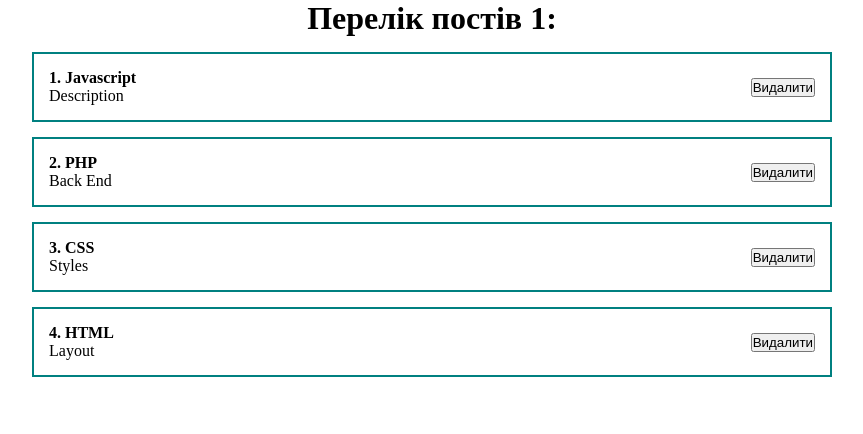
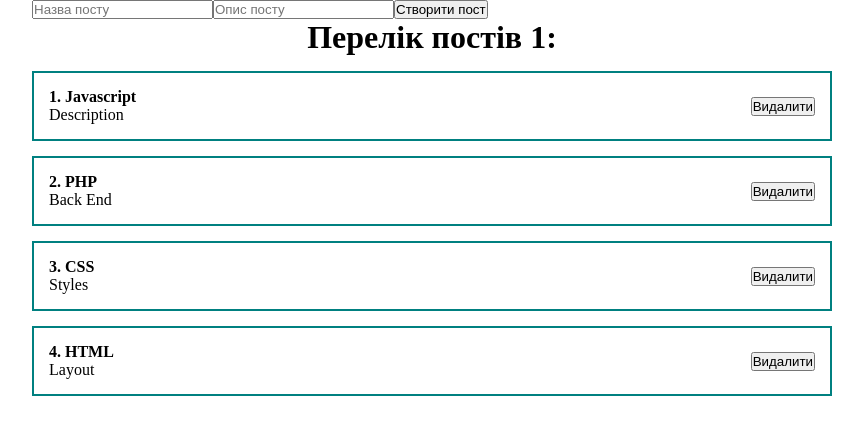
Before and after one commit to Viktorres19/react-ulbi-fund, a React (Create React App) app: page / in a window 1280 px wide. Shown: the top 434 px of the page, without its empty margins (208-1071 px from the left). Built offline with nearby package versions, Linux system fonts and the light colour scheme.

Commit message:
13. Post form creation

```diff
--- a/src/App.js
+++ b/src/App.js
@@ -11,6 +11,11 @@ const App = () => {
 
   return (
     <div className="App">
+      <form>
+        <input type="text" placeholder="Назва посту" />
+        <input type="text" placeholder="Опис посту" />
+        <button>Створити пост</button>
+      </form>
       <PostList posts={posts} title="Перелік постів 1" />
     </div>
   );
```
